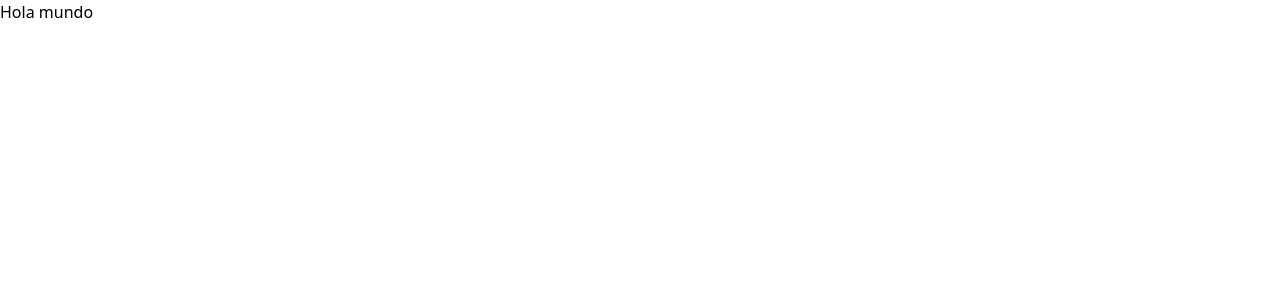
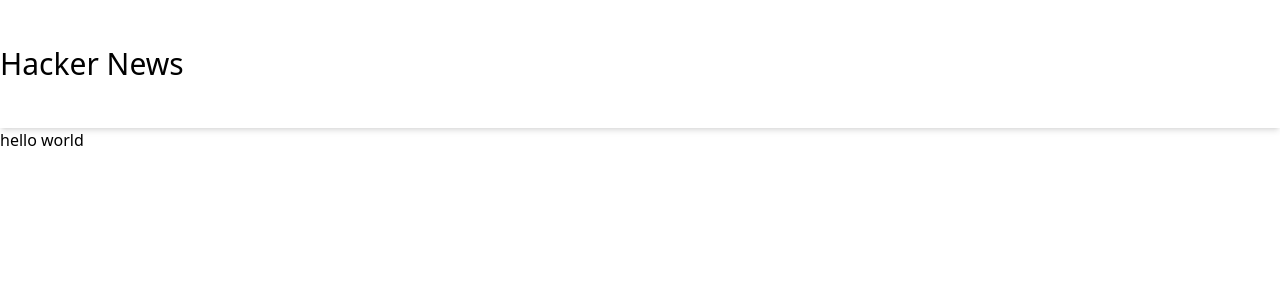
Before and after one commit to RageHardrack/reign-frontend-test, a Next.js app: page / in a window 1280 px wide. Shown: the top 300 px of the page. Built offline with nearby package versions, Linux system fonts and the light colour scheme.

Commit message:
Feat: Add basic SEO and Navbar to HomePage

```diff
--- /dev/null
+++ b/components/SEO/SeoHead.tsx
@@ -0,0 +1,13 @@
+import Head from "next/head";
+
+export const SeoHead: React.FC = () => {
+  return (
+    <Head>
+      <title>Hacker News</title>
+      <meta
+        name="description"
+        content="Frontend web application that request data from Hacker News public API and filters the posts using query parameter."
+      />
+    </Head>
+  );
+};
--- /dev/null
+++ b/components/SEO/index.ts
@@ -0,0 +1 @@
+export * from "./SeoHead";
--- /dev/null
+++ b/components/UI/Navbar.tsx
@@ -0,0 +1,9 @@
+export const Navbar: React.FC = () => {
+  return (
+    <nav className="w-full h-32 shadow-md">
+      <div className="flex items-center container mx-auto h-full">
+        <h1 className="text-3xl">Hacker News</h1>
+      </div>
+    </nav>
+  );
+};
--- /dev/null
+++ b/components/UI/index.ts
@@ -0,0 +1 @@
+export * from "./Navbar";
--- /dev/null
+++ b/components/index.ts
@@ -0,0 +1,2 @@
+export * from "./SEO";
+export * from "./UI";
--- /dev/null
+++ b/pages/_document.tsx
@@ -0,0 +1,18 @@
+import { Html, Head, Main, NextScript } from "next/document";
+
+export default function Document() {
+  return (
+    <Html lang="en">
+      <Head>
+        <link
+          href="https://fonts.googleapis.com/css2?family=Open+Sans:wght@400;600;700&display=swap"
+          rel="stylesheet"
+        />
+      </Head>
+      <body>
+        <Main />
+        <NextScript />
+      </body>
+    </Html>
+  );
+}
--- a/pages/index.tsx
+++ b/pages/index.tsx
@@ -1,11 +1,17 @@
-import type { NextPage } from 'next'
+import { Navbar, SeoHead } from "components";
+import type { NextPage } from "next";
 
 const HomePage: NextPage = () => {
   return (
-    <div className="">
-      <h1>Hola mundo</h1>
-    </div>
-  )
-}
+    <section className="flex flex-col w-screen h-screen">
+      <SeoHead />
+      <Navbar />
 
-export default HomePage
+      <main className="flex-1 flex flex-col container mx-auto">
+        hello world
+      </main>
+    </section>
+  );
+};
+
+export default HomePage;
```
